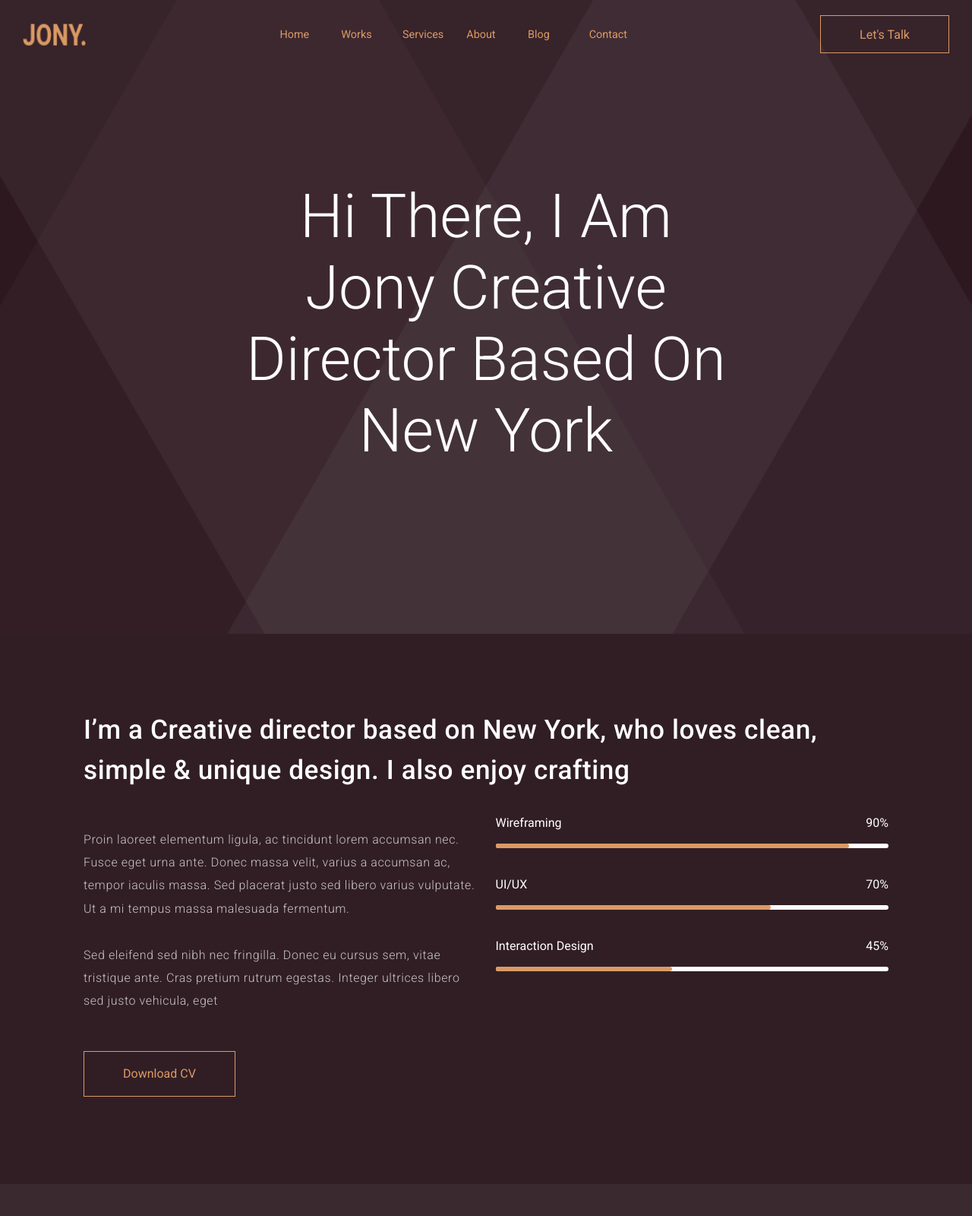
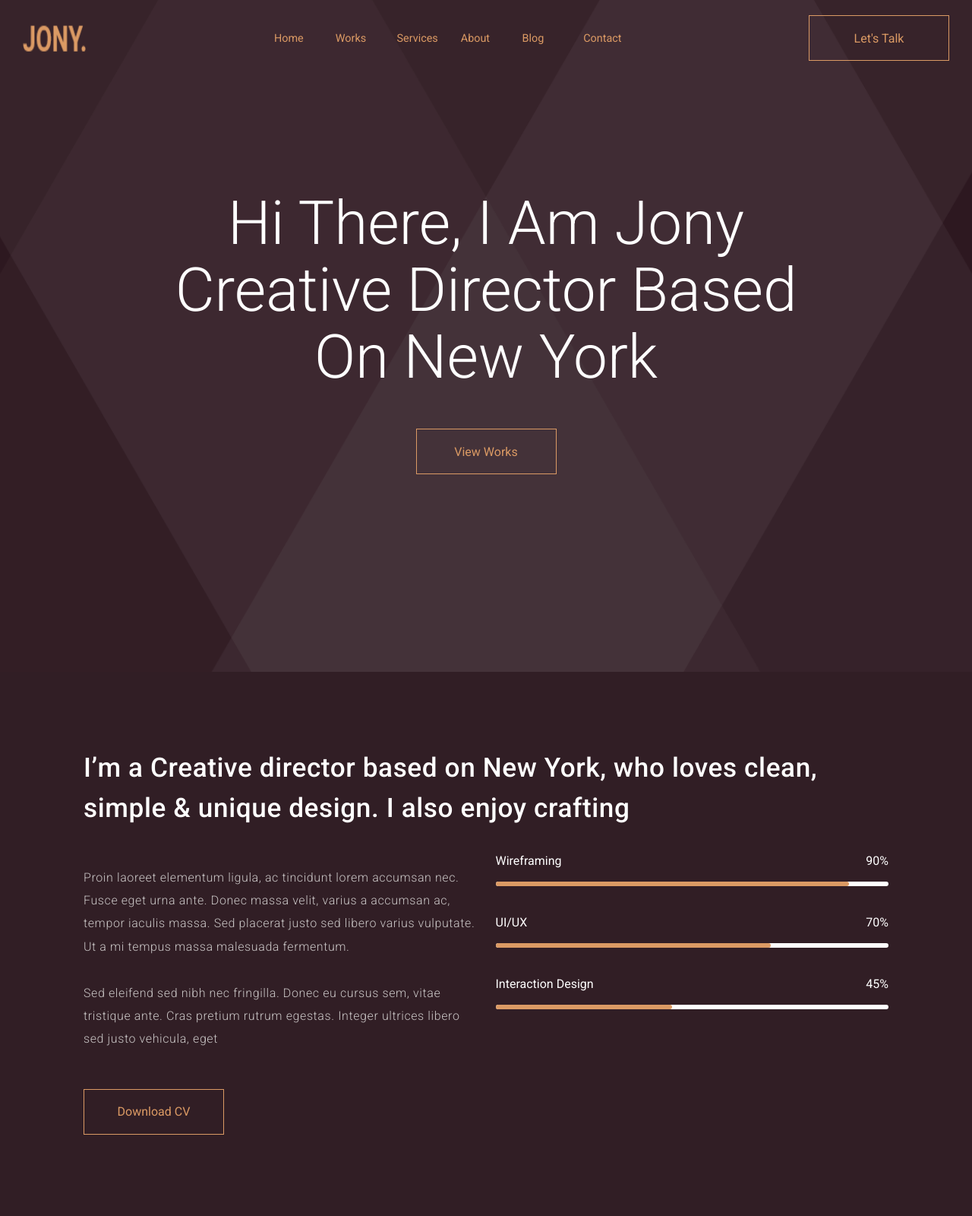
Before and after one commit to jsan2478/jony., a plain HTML site: page about.html in a window 1280 px wide. Shown: the top 1600 px of the page at 76% size. Drawn offline with Linux system fonts and the light colour scheme.

Commit message:
Button refactored. About page reorganized. All sections were given padding lef and padding right

```diff
--- a/about.html
+++ b/about.html
@@ -29,7 +29,7 @@
             <li><a href="contact.html">Contact</a></li>
           </ul>
 
-          <a class="button" href="#">Let's Talk</a>
+          <a class="button btn-gold" href="#">Let's Talk</a>
 
           <a class="hamburger">
             <span></span>
@@ -38,8 +38,9 @@
           </a>
         </div>
       </header>
-      <div class="container">
+      <div class="container about-container">
         <h1>Hi There, I Am Jony Creative Director Based On New York</h1>
+        <a href="#" class="btn-gold">View Works</a>
       </div>
     </div>
     <section class="two">
@@ -59,7 +60,7 @@
             tristique ante. Cras pretium rutrum egestas. Integer ultrices libero
             sed justo vehicula, eget
           </p>
-          <a href="#" class="button">Download CV</a>
+          <a href="#" class="button btn-gold">Download CV</a>
         </div>
         <div class="skills">
           <div class="skill wire-framing">
--- a/screen.css
+++ b/screen.css
@@ -23,6 +23,19 @@ body {
   font-family: 'Roboto', sans-serif;
 }
 
+.btn-gold {
+  text-decoration: none;
+  border: 1px solid var(--beige-color);
+  font-size: 1rem;
+  color: var(--beige-color);
+  width: 185px;
+  height: 60px;
+  display: flex;
+  justify-content: center;
+  align-items: center;
+  font-weight: 400;
+}
+
 @media only screen and (min-width: 320px) {
   .banner-container {
     background-image: url('sources/banner/banner.png');
@@ -39,6 +52,7 @@ body {
     color: #fff ;
     padding-bottom: 150px;
 }
+
   .banner-container > .container h1 {
 font-size: 1.875rem;
     font-weight: 300;
@@ -62,15 +76,16 @@ text-align: center;
   }
   .banner-container header .container a.button {
     display: none;
-    text-decoration: none;
-    border: 1px solid var(--beige-color);
-    font-size: 1rem;
-    color: var(--beige-color);
-    width: 170px;
-    height: 50px;
-    justify-content: center;
-    align-items: center;
-    font-weight: 400;
+    /*text-decoration: none;*/
+    /*border: 1px solid var(--beige-color);*/
+    /*font-size: 1rem;*/
+    /*color: var(--beige-color);*/
+    /*width: 170px;*/
+    /*height: 50px;*/
+    /*justify-content: center;*/
+    /*align-items: center;*/
+    /*font-weight: 400;*/
+
   }
   .banner-container header .container .hamburger {
     width: 31px;
@@ -121,7 +136,6 @@ text-align: center;
 
   .banner-container section.one .container {
     padding: 5px 0 0 10%;
-
     width: 100%;
     height: 100%;
   }
@@ -147,16 +161,16 @@ text-align: center;
   }
 
   .banner-container section.one .container .left .button {
-    text-decoration: none;
-    border: 1px solid var(--beige-color);
-    font-size: 1rem;
-    color: var(--beige-color);
-    width: 185px;
-    height: 60px;
-    display: flex;
-    justify-content: center;
-    align-items: center;
-    font-weight: 400;
+    /*text-decoration: none;*/
+    /*border: 1px solid var(--beige-color);*/
+    /*font-size: 1rem;*/
+    /*color: var(--beige-color);*/
+    /*width: 185px;*/
+    /*height: 60px;*/
+    /*display: flex;*/
+    /*justify-content: center;*/
+    /*align-items: center;*/
+    /*font-weight: 400;*/
   }
 
   /* ------------------START of contact.html-------------------*/
@@ -659,6 +673,18 @@ text-align: center;
     color: #DB9A64;
     margin-top: 10px;
   }
+  /* ------------------about.html-------------------*/
+
+  .banner-container .about-container {
+    flex-direction: column;
+    gap: 30px;
+  }
+  .banner-container .about-container h1 {
+    max-width: 90%;
+    line-height: 1.3;
+  }
+  /* ------------------about.html-------------------*/
+
 
   /* ------------------END of blog.html-------------------*/
 
@@ -987,17 +1013,18 @@ text-align: center;
     letter-spacing: 0.6px;
   }
   section.two .container > .container .button {
-    text-decoration: none;
-    border: 1px solid var(--beige-color);
-    font-size: 1rem;
-    color: var(--beige-color);
-    width: 200px;
-    height: 60px;
-    display: flex;
-    justify-content: center;
-    align-items: center;
-    font-weight: 400;
+    /*text-decoration: none;*/
+    /*border: 1px solid var(--beige-color);*/
+    /*font-size: 1rem;*/
+    /*color: var(--beige-color);*/
+    /*width: 200px;*/
+    /*height: 60px;*/
+    /*display: flex;*/
+    /*justify-content: center;*/
+    /*align-items: center;*/
+    /*font-weight: 400;*/
     margin-top: 50px;
+
   }
 
   section.two .container .skills {
@@ -1163,17 +1190,19 @@ text-align: center;
     font-size: 1.3rem;
   }
   section.four .container .button {
-    text-decoration: none;
-    border: 1px solid var(--beige-color);
-    font-size: 1rem;
-    color: var(--beige-color);
-    width: 100%;
-    height: 60px;
-    display: flex;
-    justify-content: center;
-    align-items: center;
-    font-weight: 400;
+    /*text-decoration: none;*/
+    /*border: 1px solid var(--beige-color);*/
+    /*font-size: 1rem;*/
+    /*color: var(--beige-color);*/
+    /*width: 100%;*/
+    /*height: 60px;*/
+    /*display: flex;*/
+    /*justify-content: center;*/
+    /*align-items: center;*/
+    /*font-weight: 400;*/
     margin-top: 50px;
+    width: 100%;
+
   }
   /* ------------------services.html-------------------*/
 
@@ -1206,16 +1235,6 @@ text-align: center;
     letter-spacing: 0.6px;
   }
   section.product .container .right .button {
-    text-decoration: none;
-    border: 1px solid var(--beige-color);
-    font-size: 1rem;
-    color: var(--beige-color);
-    width: 200px;
-    height: 60px;
-    display: flex;
-    justify-content: center;
-    align-items: center;
-    font-weight: 400;
     margin-top: 50px;
   }
 
@@ -1243,18 +1262,19 @@ text-align: center;
     font-size: 0.95rem;
   }
   section.mockup .container .left .button {
-    text-decoration: none;
-    border: 1px solid var(--beige-color);
-    font-size: 1rem;
-    color: var(--beige-color);
-    width: 200px;
-    height: 60px;
-    display: flex;
-    justify-content: center;
-    align-items: center;
-    font-weight: 400;
+    /*text-decoration: none;*/
+    /*border: 1px solid var(--beige-color);*/
+    /*font-size: 1rem;*/
+    /*color: var(--beige-color);*/
+    /*width: 200px;*/
+    /*height: 60px;*/
+    /*display: flex;*/
+    /*justify-content: center;*/
+    /*align-items: center;*/
+    /*font-weight: 400;*/
     margin-top: 50px;
     margin-bottom: 30px;
+
   }
   section.mockup .container .right img {
     width: 100%;
@@ -1419,6 +1439,21 @@ text-align: center;
     flex-direction: row;
     justify-content: space-between;
   }
+  /* ------------------about.html-------------------*/
+
+  .banner-container .about-container {
+    gap: 30px;
+  }
+  .banner-container .about-container h1 {
+    max-width: 320px;
+    line-height: 1.4;
+
+  }
+  /* ------------------about.html-------------------*/
+  section {
+    padding-right: 60px;
+    padding-left: 60px;
+  }
 }
 
 @media only screen and (min-width: 768px) {
@@ -1538,7 +1573,19 @@ text-align: center;
   }
 
   /* ------------------works.html-------------------*/
-
+  /* ------------------about.html-------------------*/
+
+  .banner-container .about-container {
+    gap: 50px;
+  }
+  .banner-container .about-container h1 {
+    max-width:600px;
+    line-height: 1.6;
+    font-size: 3.37rem;
+
+  }
+
+  /* ------------------about.html-------------------*/
 
   section.four > .container h2 {
     font-size: 2.2rem;
@@ -1639,6 +1686,10 @@ text-align: center;
     width: 100%;
     gap: 20px;
     padding: 0 20px;
+  }
+  section {
+    padding-right: 15px;
+    padding-left: 15px;
   }
 }
 
@@ -1855,6 +1906,25 @@ text-align: center;
     justify-content: center;
     align-items: center;
   }
+
+  /* ------------------about.html-------------------*/
+
+  .banner-container .about-container {
+    gap: 50px;
+  }
+  .banner-container .about-container h1 {
+    max-width:750px;
+    line-height: 1.4;
+    font-size: 4.375rem;
+
+  }
+  .banner-container > .container {
+    padding-top: 50px;
+    padding-bottom: 120px;
+  }
+
+  /* ------------------about.html-------------------*/
+
   /*----------------- contact.html -------------------*/
 
   section.contact-us .map-container {
@@ -1885,4 +1955,21 @@ text-align: center;
 
     padding-bottom: 220px;
   }
+  /* ------------------about.html-------------------*/
+
+  .banner-container .about-container {
+    gap: 50px;
+  }
+  .banner-container .about-container h1 {
+    max-width:850px;
+    line-height: 1.1;
+    font-size: 5rem;
+
+  }
+  .banner-container > .container {
+    padding-top: 160px;
+    padding-bottom: 260px;
+  }
+
+  /* ------------------about.html-------------------*/
 }
```
Also changed, not shown: contact.html (+1 -1 lines), index.html (+4 -4 lines), services.html (+3 -3 lines), works.html (+2 -2 lines).
